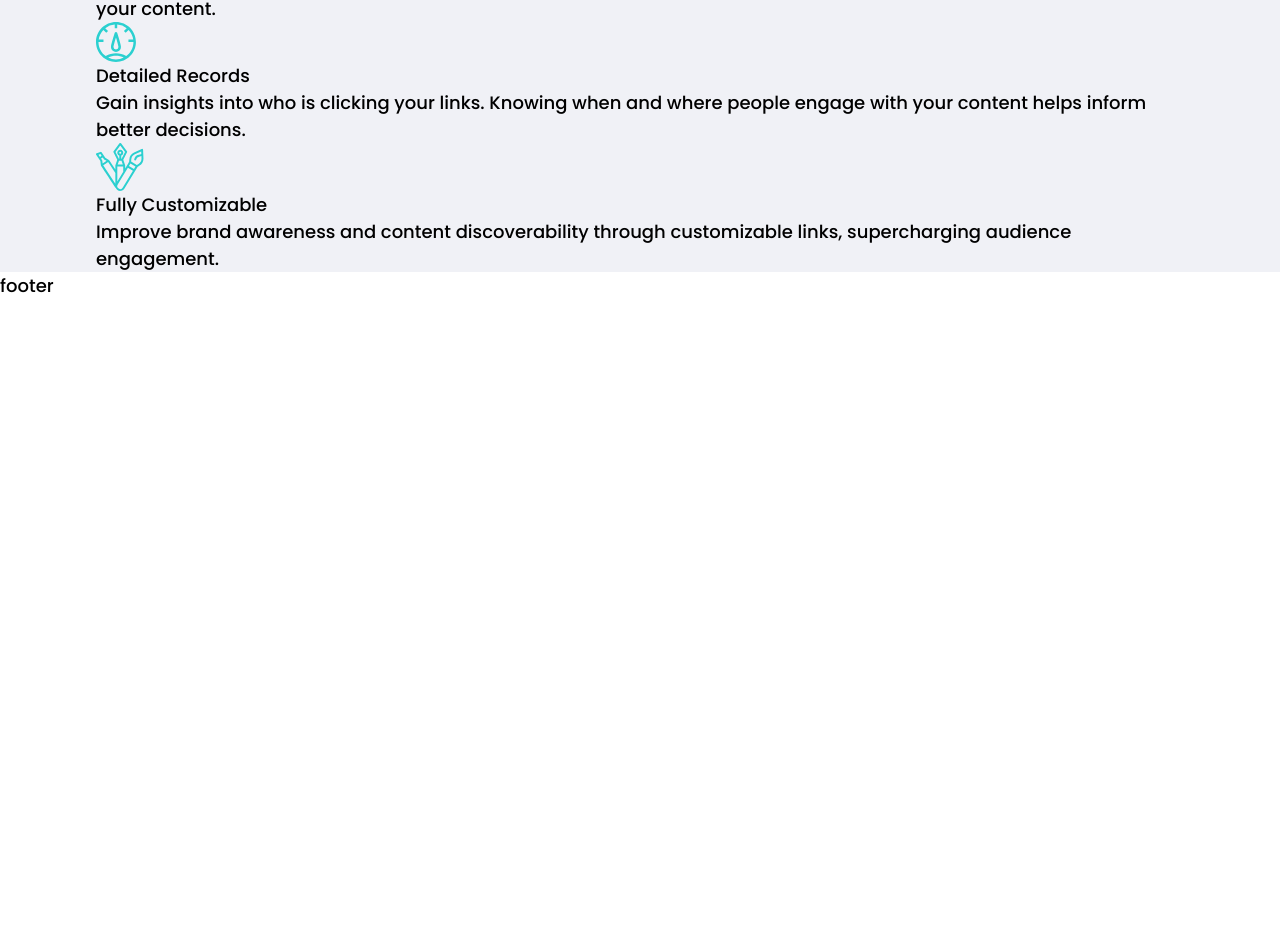
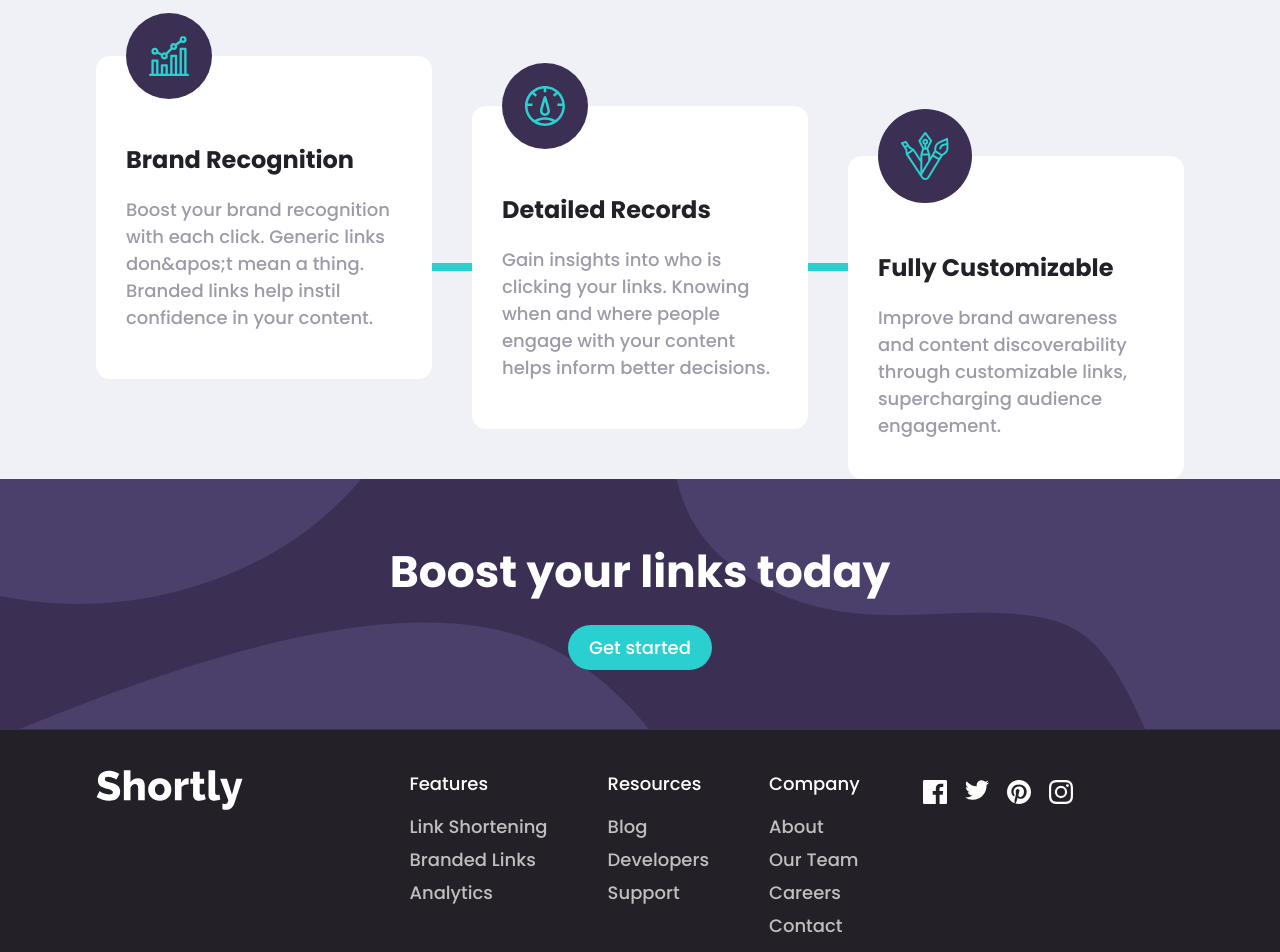
Before and after one commit to J-HernandezM/url-shortener, a React (Vite) app: page / in a window 1280 px wide. Shown: the part 1108-2060 px from the top of the page. Before the commit the page ends 1407 px from the top, so only its background shows below. Built offline with nearby package versions, Linux system fonts and the light colour scheme.

Commit message:
feat: finalize styles

```diff
--- /dev/null
+++ b/src/components/Footer/Footer.scss
@@ -0,0 +1,109 @@
+@import '../../index.scss';
+
+.footer-up {
+  display: flex;
+  flex-direction: column;
+  align-items: center;
+
+  @include limit;
+  padding: 60px 0;
+
+  background-color: var(--dark-violet);
+  background-image: url('../../assets/images/bg-boost-mobile.svg');
+  background-repeat: no-repeat;
+  background-position: 100% 0%;
+
+  @include screen-desktop {
+    background-image: url('../../assets/images/bg-boost-desktop.svg');
+  }
+
+  h2 {
+    margin-bottom: 20px;
+    color: #fff;
+    font-weight: 700;
+    font-size: var(--mlg);
+
+    @include screen-desktop {
+      font-size: var(--mxl);
+    }
+  }
+
+  button {
+    @include actionBtn;
+    @include transparent-border;
+  }
+}
+
+.footer-down {
+  @include limit;
+
+  display: flex;
+  align-items: center;
+  flex-direction: column;
+
+  padding-top: 40px;
+  padding-bottom: 30px;
+
+  background-color: var(--very-dark-violet);
+
+  img {
+    margin-bottom: 48px;
+  }
+
+  @include screen-desktop {
+    display: grid;
+    grid-template-columns: 23% 53% 23%;
+    align-items: start;
+  }
+}
+
+.footer-panels {
+  @include screen-desktop {
+    display: flex;
+    justify-self: center;
+    gap: 60px;
+  }
+}
+
+.action-title {
+  color: #fff;
+  margin-bottom: 16px;
+}
+
+.footer-panel {
+  margin-bottom: 32px;
+  text-align: center;
+
+  @include screen-desktop {
+    text-align: left;
+  }
+}
+
+.footer-action {
+  margin-bottom: 6px;
+  color: var(--gray);
+
+  &:hover {
+    color: var(--cyan);
+    cursor: pointer;
+  }
+}
+
+.footer-media {
+  display: flex;
+  margin-top: 10px;
+  gap: 18px;
+
+  img {
+    width: 32px;
+
+    &:hover {
+      filter: brightness(0) saturate(100%) invert(77%) sepia(95%) saturate(554%) hue-rotate(133deg) brightness(86%) contrast(86%);
+      cursor: pointer;
+    }
+
+    @include screen-desktop {
+      width: 24px;
+    }
+  }
+}
--- a/src/components/Footer/index.tsx
+++ b/src/components/Footer/index.tsx
@@ -1,6 +1,54 @@
+import logo from '../../assets/images/logo-white.svg'
+import socialFacebook from '../../assets/images/icon-facebook.svg'
+import socialTwitter from '../../assets/images/icon-twitter.svg'
+import socialPinterest from '../../assets/images/icon-pinterest.svg'
+import socialInstagram from '../../assets/images/icon-instagram.svg'
+import './Footer.scss'
+
 function Footer () {
   return (
-    <footer>footer</footer>
+    <footer>
+      <div className="footer-up">
+        <h2>Boost your links today</h2>
+        <button>Get started</button>
+      </div>
+      <div className="footer-down">
+        <img className='header-logo' src={logo} alt="Shortly logo" />
+        <ul className="footer-panels">
+          <li>
+            <ul className='footer-panel'>
+              <li className='action-title'>Features</li>
+              <li className='footer-action'>Link Shortening</li>
+              <li className='footer-action'>Branded Links</li>
+              <li className='footer-action'>Analytics</li>
+            </ul>
+          </li>
+          <li>
+            <ul className='footer-panel'>
+              <li className='action-title'>Resources</li>
+              <li className='footer-action'>Blog</li>
+              <li className='footer-action'>Developers</li>
+              <li className='footer-action'>Support</li>
+            </ul>
+          </li>
+          <li>
+            <ul className='footer-panel'>
+              <li className='action-title'>Company</li>
+              <li className='footer-action'>About</li>
+              <li className='footer-action'>Our Team</li>
+              <li className='footer-action'>Careers</li>
+              <li className='footer-action'>Contact</li>
+            </ul>
+          </li>
+        </ul>
+        <ul className="footer-media">
+          <li><img src={socialFacebook} alt="facebook social media icon" /></li>
+          <li><img src={socialTwitter} alt="twitter social media icon" /></li>
+          <li><img src={socialPinterest} alt="pinterest social media icon" /></li>
+          <li><img src={socialInstagram} alt="instagram social media icon" /></li>
+        </ul>
+      </div>
+    </footer>
   )
 }
 
--- a/src/components/Header/Header.scss
+++ b/src/components/Header/Header.scss
@@ -199,6 +199,6 @@ header {
 
   @include for-tablet-portrait-up {
     width: 100%;
-    max-width: 650px;
+    // max-width: 550px;
   }
 }
--- a/src/components/Main/Main.scss
+++ b/src/components/Main/Main.scss
@@ -3,6 +3,7 @@
 main {
   @include limit;
   background-color: var(--bg1);
+  padding-bottom: 100px;
 }
 
 form {
@@ -108,3 +109,100 @@ form {
     max-width: 530px;
   }
 }
+
+.main-cards {
+  display: flex;
+  flex-direction: column;
+  gap: 80px;
+  margin-top: 100px;
+
+  .cards:nth-child(2)::before, .cards:nth-child(3)::before {
+    position: absolute;
+    top: -80px;
+    content: "";
+    width: 8px;
+    height: 80px;
+    background-color: var(--cyan);
+  }
+
+  @include screen-desktop {
+    flex-direction: row;
+    gap: 40px;
+
+    .cards:nth-child(2)::before, .cards:nth-child(2)::after {
+      top: 50%;
+      transform: translateY(-50%);
+      left: -40px;
+      width: 40px;
+      height: 8px;
+    }
+
+    .cards:nth-child(3)::before {
+      display: none;
+    }
+
+    .cards:nth-child(2)::after {
+      position: absolute;
+      content: "";
+      background-color: var(--cyan);
+      left: auto;
+      right: -40px;
+    }
+
+    .cards:nth-child(2) {
+      margin-top: 50px;
+      margin-bottom: -50px;
+    }
+    .cards:nth-child(3) {
+      margin-top: 100px;
+      margin-bottom: -100px;
+    }
+  }
+}
+
+.cards {
+  display: flex;
+  flex-direction: column;
+  align-items: center;
+  position: relative;
+
+  width: 100%;
+  max-width: 580px;
+  padding: 0 30px 30px;
+  margin: 0 auto;
+  border-radius: 14px;
+
+  background-color: #fff;
+
+  @include screen-desktop {
+    align-items: flex-start;
+    padding-bottom: 40px;
+  }
+}
+
+.card-icon-box {
+  background-color: var(--dark-violet);
+  padding: 23px;
+  border-radius: 50cqh;
+  transform: translateY(-50%);
+}
+
+.card-title {
+  color: var(--very-dark-violet);
+  font-size: 24px;
+  font-weight: 700;
+  margin-bottom: 24px;
+  @include screen-desktop {
+    margin-bottom: 18px;
+  }
+}
+
+.card-description {
+  color: var(--grayish-violet);
+  text-align: center;
+  text-wrap: pretty;
+
+  @include screen-desktop {
+    text-align: left;
+  }
+}
--- a/src/components/Main/index.tsx
+++ b/src/components/Main/index.tsx
@@ -2,6 +2,30 @@ import './Main.scss'
 import iconBrand from '../../assets/images/icon-brand-recognition.svg'
 import iconDetailed from '../../assets/images/icon-detailed-records.svg'
 import iconFully from '../../assets/images/icon-fully-customizable.svg'
+
+interface CardProps {
+  title: string
+  description: string
+  image: string
+}
+
+const cards = [
+  {
+    title: 'Brand Recognition',
+    description: 'Boost your brand recognition with each click. Generic links don&apos;t mean a thing. Branded links help instil confidence in your content.',
+    image: iconBrand
+  },
+  {
+    title: 'Detailed Records',
+    description: 'Gain insights into who is clicking your links. Knowing when and where people engage with your content helps inform better decisions.',
+    image: iconDetailed
+  },
+  {
+    title: 'Fully Customizable',
+    description: 'Improve brand awareness and content discoverability through customizable links, supercharging audience engagement.',
+    image: iconFully
+  }
+]
 
 function Main () {
   return (
@@ -19,31 +43,29 @@ function Main () {
           <p>Track how your links are performing across the web with our advanced statistics dashboard.</p>
         </div>
         <div className="main-cards">
-          <div className='cards'>
-            <div className='card-icon-box'>
-              <img className='card-icon' src={iconBrand} alt="Brand recognition detailed" />
-            </div>
-            <p className='card-title'>Brand Recognition</p>
-            <p className='card-description'>Boost your brand recognition with each click. Generic links don&apos;t mean a thing. Branded links help instil confidence in your content.</p>
-          </div>
-          <div className='cards'>
-            <div className='card-icon-box'>
-              <img className='card-icon' src={iconDetailed} alt="Detailed records icon" />
-            </div>
-            <p className='card-title'>Detailed Records</p>
-            <p className='card-description'>Gain insights into who is clicking your links. Knowing when and where people engage with your content helps inform better decisions.</p>
-          </div>
-          <div className='cards'>
-            <div className='card-icon-box'>
-              <img className='card-icon' src={iconFully} alt="Fully customizable icon" />
-            </div>
-            <p className='card-title'>Fully Customizable</p>
-            <p className='card-description'>Improve brand awareness and content discoverability through customizable links, supercharging audience engagement.</p>
-          </div>
+          {cards.map((card) =>
+            <Card
+              title={card.title}
+              description={card.description}
+              image={card.image}
+              key={card.title}
+            />)}
         </div>
       </section>
     </main>
   )
 }
 
+function Card ({ title, description, image }: CardProps) {
+  return (
+    <div className='cards'>
+      <div className='card-icon-box'>
+        <img className='card-icon' src={image} alt="Brand recognition detailed" />
+      </div>
+      <p className='card-title'>{title}</p>
+      <p className='card-description'>{description}</p>
+    </div>
+  )
+}
+
 export default Main
--- a/src/index.scss
+++ b/src/index.scss
@@ -136,7 +136,7 @@ body {
 }
 
 #root {
-  min-width: 100vw;
-  min-height: 100vh;
+  min-width: 98vw;
+  min-height: 98vh;
   overflow-x: hidden;
 }
```
Also changed, not shown: src/assets/images/logo-white.svg (added).
